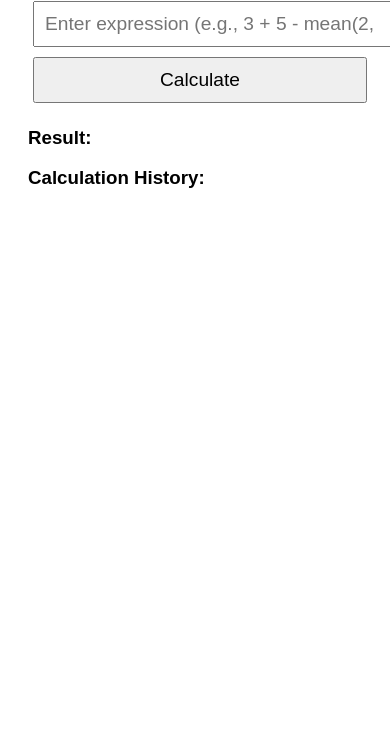
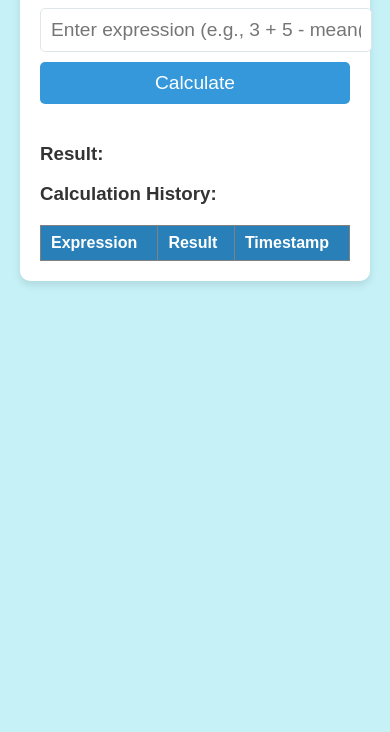
Before and after one commit to sonali-garad/Scientific-Calculator, a website: page index.html in a window 390 px wide. Shown: the part 112-844 px from the top of the page. Drawn offline with Linux system fonts and the light colour scheme; no server answers.

Commit message:
Almost completed

```diff
--- a/index.html
+++ b/index.html
@@ -1,84 +1,176 @@
 <!DOCTYPE html>
 <html lang="en">
   <head>
-  <meta charset="UTF-8">
-  <meta name="viewport" content="width=device-width, initial-scale=1.0">
+    <meta charset="UTF-8" />
+    <meta name="viewport" content="width=device-width, initial-scale=1.0" />
     <title>Scientific Calculator</title>
     <style>
       /* Add your styles here */
+      /* General Page Styling */
       body {
         font-family: Arial, sans-serif;
+        background-color: #c5f1f7;
+        margin: 0;
         padding: 20px;
+        color: #333333;
+      }
+
+      h1 {
+        color: #2c3e50;
+        text-align: center;
       }
 
       #calculator {
         max-width: 600px;
         margin: 0 auto;
+        background-color: #ffffff;
+        border-radius: 10px;
+        box-shadow: 0 4px 8px rgba(0, 0, 0, 0.1);
+        padding: 20px;
       }
 
-    input, button {
+      input[type="text"] {
+        width: 100%;
+        padding: 10px;
+        margin-bottom: 10px;
         font-size: 1.2em;
+        border-radius: 5px;
+        border: 1px solid #dfe6e9;
+      }
+
+      button {
+        width: 100%;
         padding: 10px;
-      margin: 5px;
+        font-size: 1.2em;
+        background-color: #3498db;
+        color: #fff;
+        border: none;
+        border-radius: 5px;
+        cursor: pointer;
+        margin-bottom: 20px;
+      }
+
+      button:hover {
+        background-color: #2980b9;
+      }
+
+      /* Table Styling */
+      table {
         width: 100%;
+        border-collapse: collapse;
+        margin-top: 20px;
+      }
+
+      th,
+      td {
+        padding: 12px 15px;
+        text-align: left;
+      }
+
+      th {
+        background-color: #2980b9;
+        color: #fff;
+      }
+
+      tr:nth-child(even) {
+        background-color: #f2f2f2;
+      }
+
+      tr:hover {
+        background-color: #dcdde1;
+      }
+
+      /* Responsive Table */
+      @media screen and (max-width: 600px) {
+        th,
+        td {
+          padding: 8px 10px;
+        }
       }
     </style>
   </head>
   <body>
     <div id="calculator">
       <h1>Scientific Calculator</h1>
-    <input type="text" id="expression" placeholder="Enter expression (e.g., 3 + 5 - mean(2, 4, 7))">
+      <input
+        type="text"
+        id="expression"
+        placeholder="Enter expression (e.g., 3 + 5 - mean(2, 4, 7))"
+      />
       <button onclick="calculate()">Calculate</button>
       <h3>Result: <span id="result"></span></h3>
       <h3>Calculation History:</h3>
-    <ul id="history"></ul>
+      <table id="historyTable" border="1">
+        <thead>
+          <tr>
+            <th>Expression</th>
+            <th>Result</th>
+            <th>Timestamp</th>
+          </tr>
+        </thead>
+        <tbody id="historyBody"></tbody>
+      </table>
     </div>
 
     <script>
       async function calculate() {
-      const expression = document.getElementById('expression').value;
+        const expression = document.getElementById("expression").value;
 
         try {
-        const response = await fetch('http://localhost:5003/calculate', {
-          method: 'POST',
+          const response = await fetch("http://localhost:5003/calculate", {
+            method: "POST",
             headers: {
-            'Content-Type': 'application/json'
+              "Content-Type": "application/json",
             },
-          body: JSON.stringify({ expression })
+            body: JSON.stringify({ expression }),
           });
 
           if (!response.ok) {
-          throw new Error('Network response was not ok');
+            throw new Error("Network response was not ok");
           }
 
           const data = await response.json();
-        document.getElementById('result').textContent = data.result;
+          document.getElementById("result").textContent = data.result;
 
           // Fetch and display updated history
           fetchHistory();
         } catch (error) {
-        document.getElementById('result').textContent = `Error occurred: ${error.message}`;
+          document.getElementById(
+            "result"
+          ).textContent = `Error occurred: ${error.message}`;
         }
       }
 
       async function fetchHistory() {
         try {
-        const response = await fetch('http://localhost:5003/history');
+          const response = await fetch("http://localhost:5003/history");
           if (!response.ok) {
-          throw new Error('Network response was not ok');
+            throw new Error("Network response was not ok");
           }
 
           const history = await response.json();
-        const historyList = document.getElementById('history');
-        historyList.innerHTML = '';
+          const historyBody = document.getElementById("historyBody");
+          historyBody.innerHTML = ""; // Clear existing history
 
-        history.forEach(entry => {
-          const li = document.createElement('li');
-          li.textContent = `${entry.timestamp}: ${entry.expression} = ${entry.result}`;
-          historyList.appendChild(li);
+          history.forEach((entry) => {
+            const row = document.createElement("tr");
+
+            const expressionCell = document.createElement("td");
+            expressionCell.textContent = entry.expression;
+            row.appendChild(expressionCell);
+
+            const resultCell = document.createElement("td");
+            resultCell.textContent = entry.result;
+            row.appendChild(resultCell);
+
+            const timestampCell = document.createElement("td");
+            timestampCell.textContent = entry.timestamp;
+            row.appendChild(timestampCell);
+
+            historyBody.appendChild(row);
           });
         } catch (error) {
-        console.error('Error fetching history:', error);
+          console.error("Error fetching history:", error);
         }
       }
 
```
Lines whose indentation alone changed are shown as unchanged.
